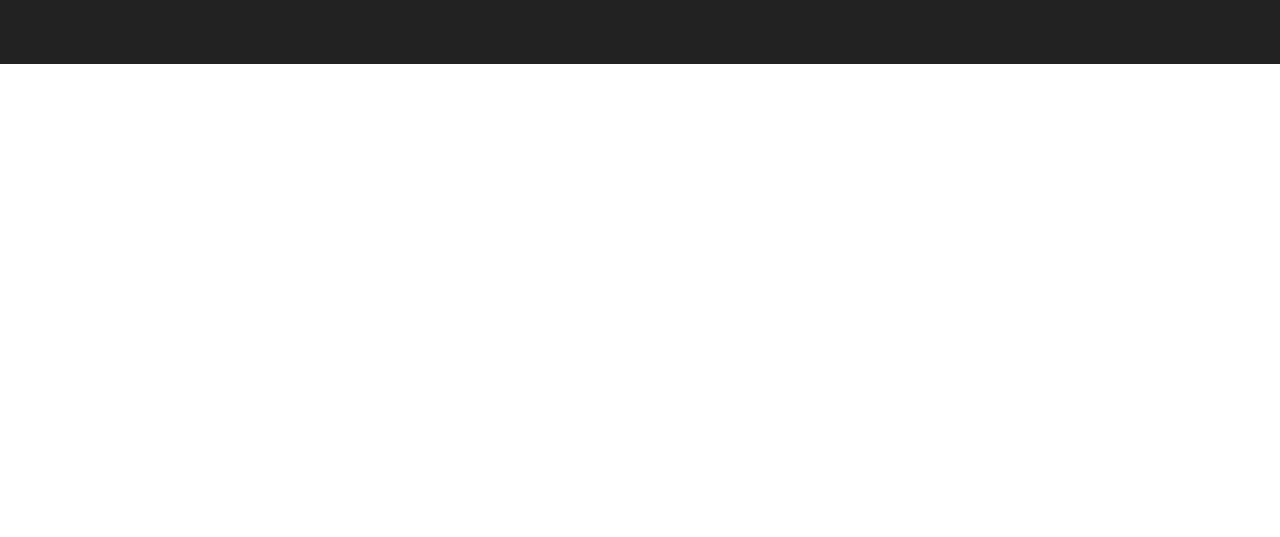
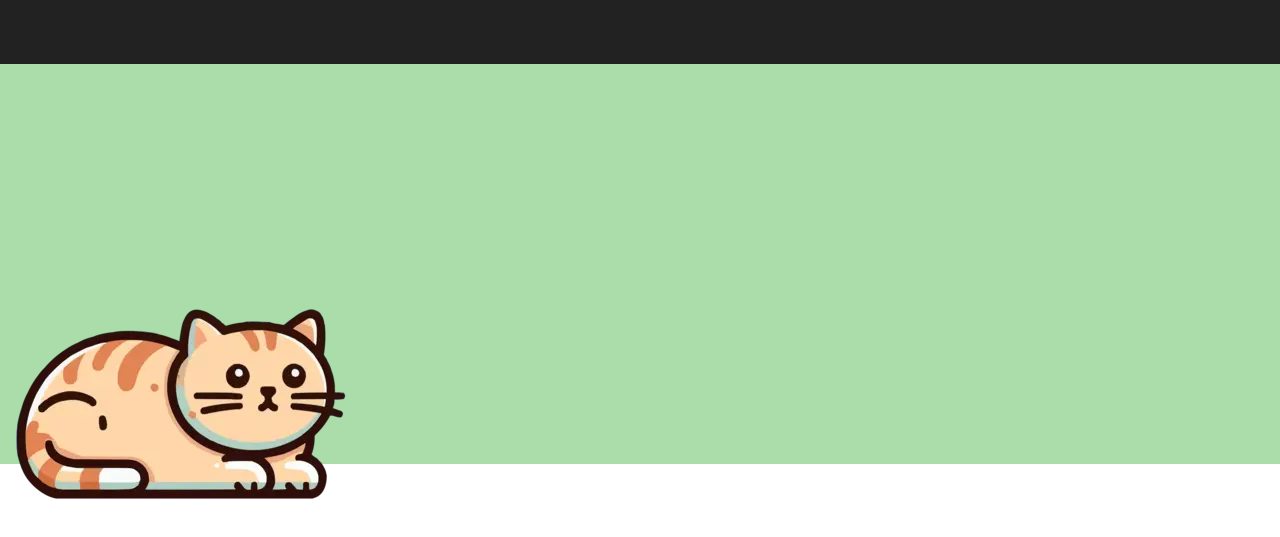
Before and after one commit to WebsIDe-svid/WebsIDeWebsite, a plain HTML site: page index.html in a window 1280 px wide. Shown: the part 185-722 px from the top of the page. Drawn offline with Linux system fonts and the light colour scheme.

Commit message:
Cat chases your mouse when you come close and takes it when possible

```diff
--- a/base.css
+++ b/base.css
@@ -16,3 +16,16 @@ body {
     font-size: 100px;
     color: white;
 }
+
+#cat-container {
+    position: relative;
+    background-color: #aaddaa;
+    width: 100%;
+    height: 50vh;
+}
+
+#cat {
+    position: absolute;
+    height: 30vh;
+    top: calc(100% - 30vh);
+}
--- a/index.html
+++ b/index.html
@@ -5,9 +5,15 @@
     <title>WebsIDeWebsite</title>
     <link rel="stylesheet" href="base.css">
 </head>
+<script src="jumping-cat.js"></script>
 <body>
     <header class="header">
         <h1>WebsIDe Website</h1>
     </header>
+    <div id="cat-container" onmousemove="cat_jump(event)">
+        <div id="cat">
+            <img src="assets/cat-image.png" alt="Cat Image">
+        </div>
+    </div>
 </body>
 </html>
--- /dev/null
+++ b/jumping-cat.js
@@ -0,0 +1,65 @@
+let cat_moving = false;
+let current_mouse_x = 0;
+let current_mouse_y = 0;
+
+// Separate listener to ALWAYS update mouse position
+document.addEventListener('mousemove', function(event) {
+    current_mouse_x = event.clientX;
+    current_mouse_y = event.clientY;
+});
+
+function cat_jump(event) {
+    function get_postions(cat) {
+        let cat_bbox = cat.getBoundingClientRect();
+        let cat_x = cat_bbox.left + cat_bbox.width / 2;
+        let cat_y = cat_bbox.top + cat_bbox.height / 2;
+
+        // Uses the globally updated current_mouse_x and current_mouse_y
+        return [cat_x, cat_y, current_mouse_x, current_mouse_y, cat_bbox]
+    }
+
+    const jump_range = 500;
+    const catch_range = 20;
+    let container = document.getElementById("cat-container");
+    let cat = document.getElementById("cat");
+    const speed = 3;
+
+    let positions = get_postions(cat);
+    let dx = positions[2] - positions[0];
+    let dy = positions[3] - positions[1];
+    let distance = Math.sqrt(Math.pow(dx, 2) + Math.pow(dy, 2));
+
+    if (!cat_moving && document.body.style.cursor !== "none" && container.matches(":hover")) {
+        let move_cat = setInterval(function () {
+            cat_moving = true;
+            positions = get_postions(cat, event);
+
+            dx = positions[2] - positions[0];
+            dy = positions[3] - positions[1];
+
+            distance = Math.sqrt(Math.pow(dx, 2) + Math.pow(dy, 2));
+
+            if (distance <= catch_range) {
+                document.body.style.cursor = "none";
+                setTimeout(function () {
+                    document.body.style.cursor = "default";
+                }, 5000)
+                clearInterval(move_cat);
+                cat_moving = false;
+            } else if (distance < jump_range) {
+                let angle = Math.atan2(dy, dx);
+                let x_velocity = speed * Math.cos(angle);
+                let y_velocity = speed * Math.sin(angle);
+
+                cat.style.left = (parseFloat(cat.style.left) || 0) + x_velocity + "px";
+                cat.style.top = (parseFloat(cat.style.top) || 0) + y_velocity + "px";
+
+                console.log(`mouse pos ${[positions[0], positions[1]]} | cat pos ${[positions[2], positions[3]]} | d (${dx}; ${dy})`)
+            } else {
+                console.log("too far")
+                clearInterval(move_cat);
+                cat_moving = false;
+            }
+        }, 1);
+    }
+}
```
Also changed, not shown: assets/cat-image.png (added).
